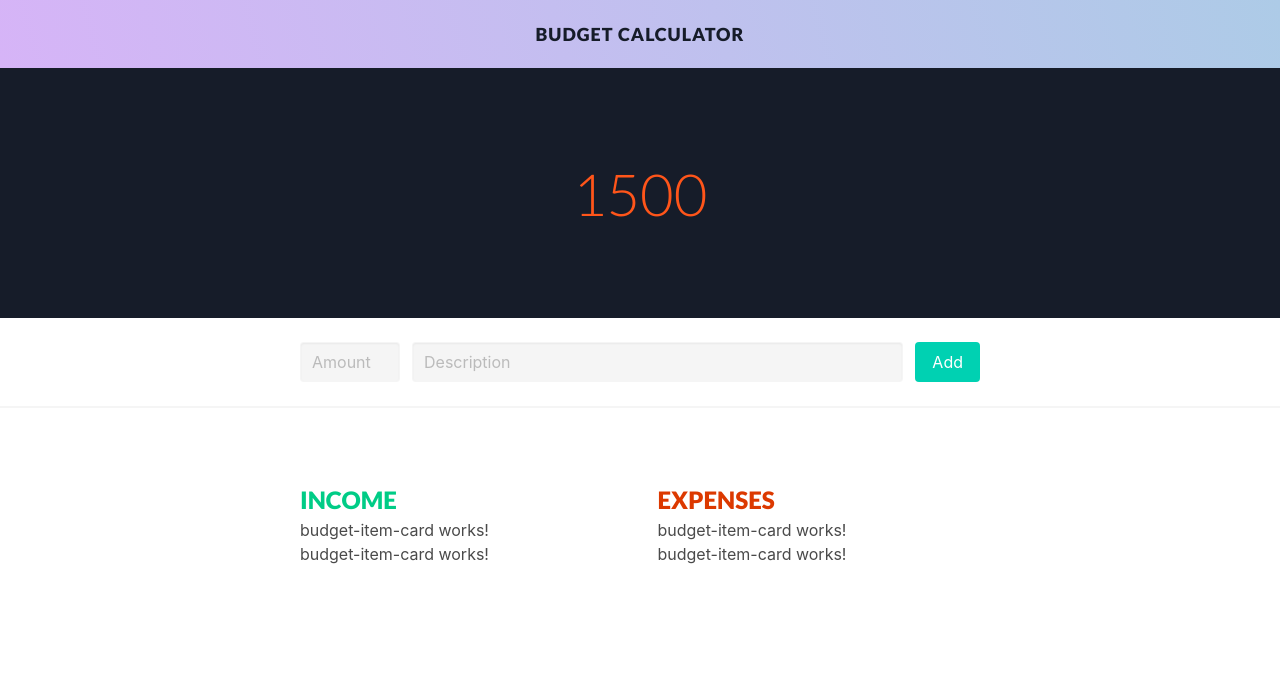
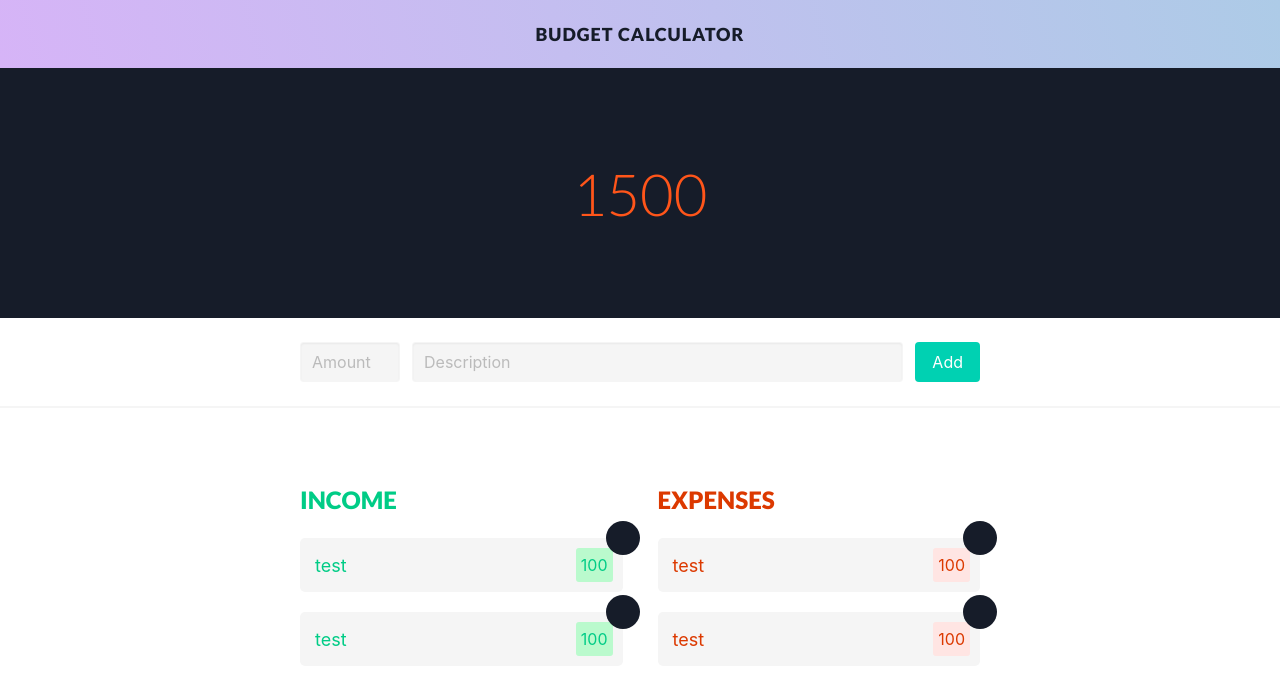
Before and after one commit to AMARTYA149/Budget_Calculator, an Angular app: page / in a window 1280 px wide. Shown: the top 694 px of the page. Built offline with nearby package versions, Linux system fonts and the light colour scheme.

Commit message:
basic setup for item card

```diff
--- a/src/app/budget-item-list/budget-item-card/budget-item-card.component.html
+++ b/src/app/budget-item-list/budget-item-card/budget-item-card.component.html
@@ -1 +1,12 @@
-<p>budget-item-card works!</p>
+<div class="root">
+  <div class="budget-item" [ngClass]="{ income: isIncome, expense: !isIncome }">
+    <div class="description">
+      <p>test</p>
+    </div>
+    <div class="amount">
+      <p>100</p>
+    </div>
+  </div>
+
+  <div class="x-icon-button"></div>
+</div>
--- a/src/app/budget-item-list/budget-item-card/budget-item-card.component.scss
+++ b/src/app/budget-item-list/budget-item-card/budget-item-card.component.scss
@@ -0,0 +1,59 @@
+@import "../../../main-styles.scss";
+
+.root {
+  display: flex;
+  width: 100%;
+  position: relative;
+
+  .x-icon-button {
+    position: absolute;
+    height: 34px;
+    width: 34px;
+    background: $dark;
+    border-radius: 50%;
+    top: -17px; //this has to be half of the height
+    right: -17px; //this has to be half of the width
+  }
+}
+
+.budget-item {
+  display: flex;
+  width: 100%;
+  background-color: $light-grey;
+  padding: 10px;
+  border-radius: 5px;
+  cursor: pointer;
+
+  .description {
+    flex-grow: 1;
+    font-size: 18px;
+    margin-left: 5px;
+    display: flex;
+    align-items: center; //.verticaly center p tag
+  }
+
+  .amount {
+    padding: 5px;
+    border-radius: 3px;
+  }
+}
+
+.expense {
+  p {
+    color: $red;
+  }
+
+  .amount {
+    background-color: $light-red;
+  }
+}
+
+.income {
+  p {
+    color: $green;
+  }
+
+  .amount {
+    background-color: $light-green;
+  }
+}
--- a/src/app/budget-item-list/budget-item-card/budget-item-card.component.ts
+++ b/src/app/budget-item-list/budget-item-card/budget-item-card.component.ts
@@ -1,15 +1,13 @@
-import { Component, OnInit } from '@angular/core';
+import { Component, Input, OnInit } from '@angular/core';
 
 @Component({
   selector: 'app-budget-item-card',
   templateUrl: './budget-item-card.component.html',
-  styleUrls: ['./budget-item-card.component.scss']
+  styleUrls: ['./budget-item-card.component.scss'],
 })
 export class BudgetItemCardComponent implements OnInit {
+  @Input() isIncome: boolean = true;
+  constructor() {}
 
-  constructor() { }
-
-  ngOnInit(): void {
-  }
-
+  ngOnInit(): void {}
 }
--- a/src/app/budget-item-list/budget-item-list.component.html
+++ b/src/app/budget-item-list/budget-item-list.component.html
@@ -2,14 +2,32 @@
   <div class="budget-items-container">
     <div class="income-column">
       <h1>Income</h1>
-      <app-budget-item-card></app-budget-item-card>
-      <app-budget-item-card></app-budget-item-card>
+
+      <div class="budget-items">
+        <app-budget-item-card
+          [isIncome]="true"
+          style="margin-bottom: 20px"
+        ></app-budget-item-card>
+        <app-budget-item-card
+          [isIncome]="true"
+          style="margin-bottom: 20px"
+        ></app-budget-item-card>
+      </div>
     </div>
 
     <div class="expenses-column">
       <h1>Expenses</h1>
-      <app-budget-item-card></app-budget-item-card>
-      <app-budget-item-card></app-budget-item-card>
+
+      <div class="budget-items">
+        <app-budget-item-card
+          [isIncome]="false"
+          style="margin-bottom: 20px"
+        ></app-budget-item-card>
+        <app-budget-item-card
+          [isIncome]="false"
+          style="margin-bottom: 20px"
+        ></app-budget-item-card>
+      </div>
     </div>
   </div>
 </section>
--- a/src/app/budget-item-list/budget-item-list.component.scss
+++ b/src/app/budget-item-list/budget-item-list.component.scss
@@ -27,6 +27,12 @@
         font-weight: 900;
         text-transform: uppercase;
       }
+
+      .budget-items {
+        display: flex;
+        flex-direction: column;
+        margin-top: 20px;
+      }
     }
 
     .income-column {
```
